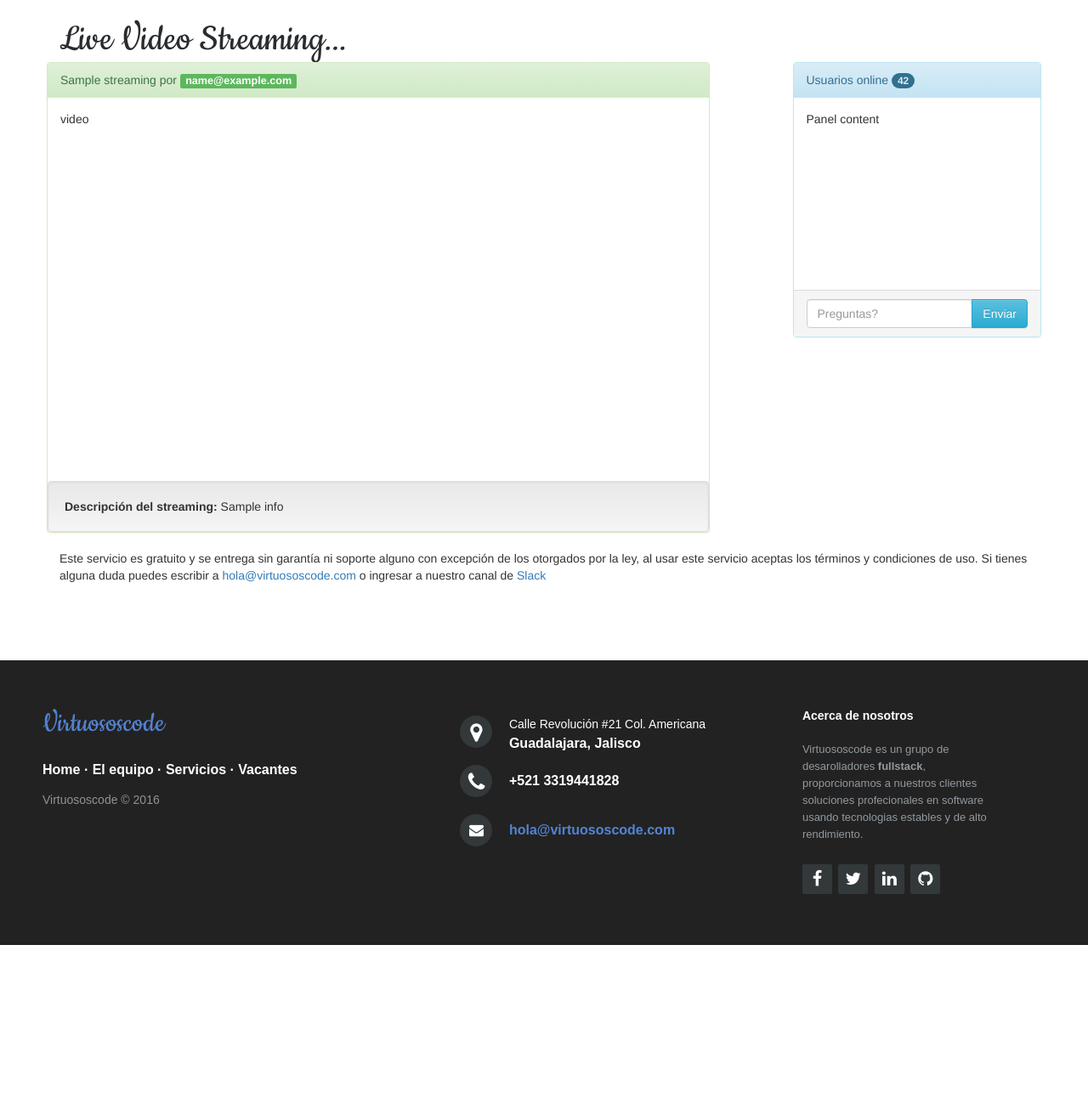
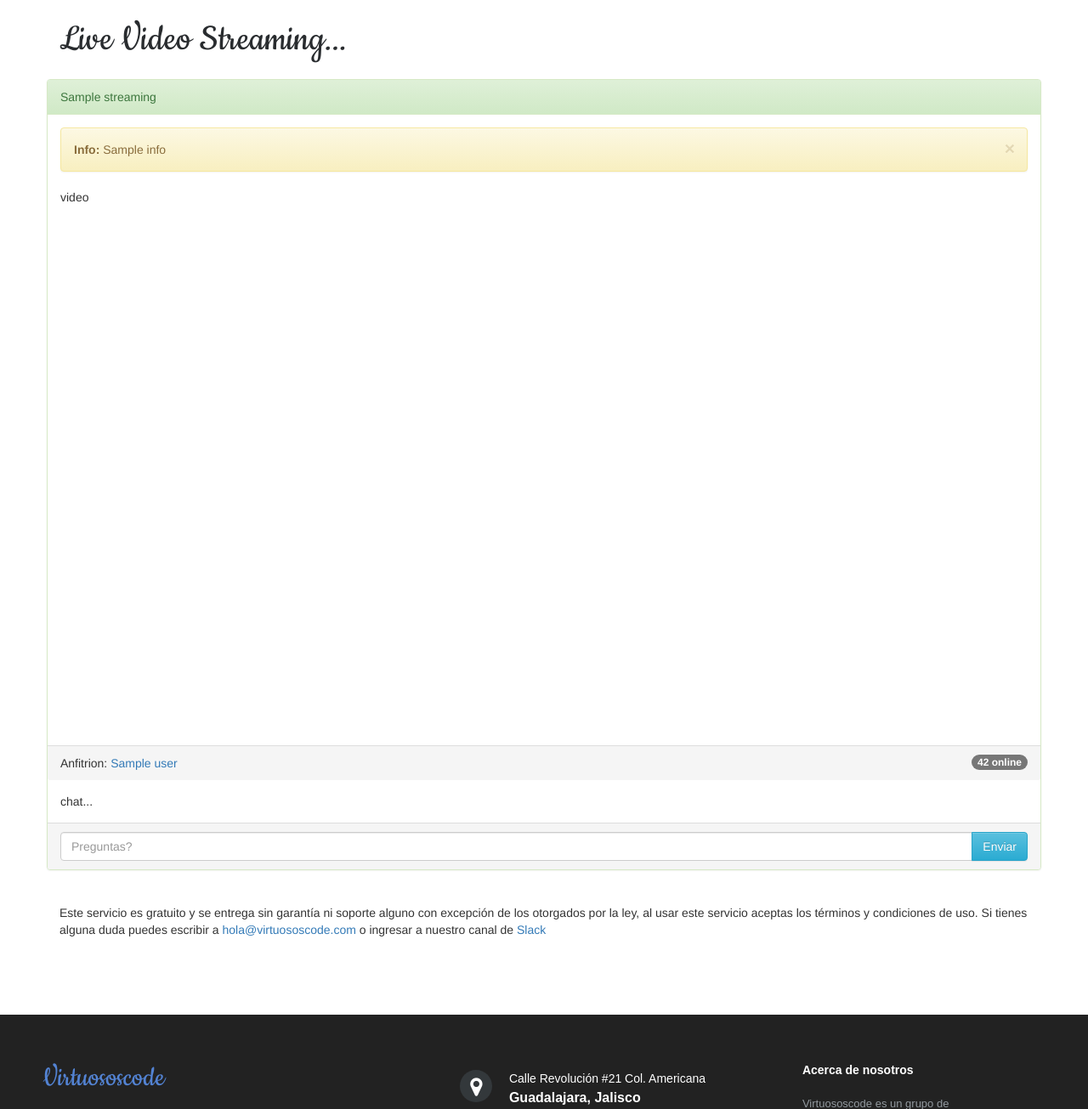
Before and after one commit to Brunux/django-streaming, a Django app: template templates/streaming.html in a window 1280 px wide. Shown: the part 52-1357 px from the top of the page at 85% size. Before the commit the page ends 1164 px from the top, so only its background shows below. Run offline with Django 3.2, Linux system fonts and the light colour scheme; the template is opened without the code that fills it: most values are stand-ins (such as "Sample title", 1, 10 or a date in 2020); some libraries are stand-ins or nearby versions.

Commit message:
Add streaming details

```diff
--- a/streamingapp/forms.py
+++ b/streamingapp/forms.py
@@ -6,5 +6,5 @@ from .models import Streaming
 class StreamingForm(forms.ModelForm):
     class Meta:
         model = Streaming
-        fields = ['title', 'date', 'time', 'info']
+        fields = ['title', 'init_date', 'init_time', 'info']
         # Check Streaming model for all the fields needed to save the form
--- a/templates/streaming.html
+++ b/templates/streaming.html
@@ -1,23 +1,24 @@
 {% extends "base.html" %}
 
 {% block content %}
-<h1 class="logo-header">Live Video Streaming...</h1>
+<h1 class="logo-header">Live Video Streaming...</h1><br>
 <div class="row">
-  <div class="panel panel-success col-md-8 paggind-off">
-    <div class="panel-heading">{{ streaming.title }} por <span class="label label-success"><big> {{streaming.user_email}} </big></span></div>
+  <div class="panel panel-success paggind-off">
+    <div class="panel-heading">{{ streaming.title }} </div>
     <div class="panel-body">
+      <div class="alert alert-warning alert-dismissible fade in" role="alert">
+        <button type="button" class="close" data-dismiss="alert" aria-label="Close">
+          <span aria-hidden="true">×</span>
+        </button>
+        <strong>Info: </strong>{{ streaming.info }}
+      </div>
       <div class="embed-responsive embed-responsive-16by9">
         video
       </div>
     </div>
-    <p class="well margin-off"><strong>Descripción del streaming: </strong>{{ streaming.info }}</p>
-  </div>
-  <div class="panel panel-info col-md-3 paggind-off pull-right">
-    <div class="panel-heading">Usuarios online <span class="badge">42</span></div>
+  <div class="panel-footer">Anfitrion: <a href="">{{streaming.user}}</a><span class="badge pull-right">42 online</span></div>
     <div class="panel-body">
-      <div class="embed-responsive embed-responsive-4by3">
-        Panel content
-      </div>
+      <div>chat...</div>
     </div>
     <div class="panel-footer">
       <div class="row">
@@ -25,14 +26,42 @@
           <div class="input-group">
             <input type="text" class="form-control" placeholder="Preguntas?">
             <span class="input-group-btn">
-              <button class="btn btn-info" type="button">Enviar</button>
+              <!-- Button trigger modal -->
+              <button class="btn btn-info" type="button" data-toggle="modal" data-target="#myModal">Enviar</button>
             </span>
           </div><!-- /input-group -->
         </div><!-- /.col-lg-6 -->
       </div>
     </div>
   </div>
-</div>
+</div><br>
 <p>Este servicio es gratuito y se entrega sin garantía ni soporte alguno con excepción de los otorgados por la ley, al usar este servicio aceptas los términos y condiciones de uso.
   Si tienes alguna duda puedes escribir a <a href="mailto:hola@virtuososcode.com">hola@virtuososcode.com</a> o ingresar a nuestro canal de <a href="https://virtuososcode.slack.com/messages/general/">Slack</a></p>
+            <!-- Modal -->
+            <div class="modal fade" id="myModal" tabindex="-1" role="dialog" aria-labelledby="myModalLabel">
+              <div class="modal-dialog" role="document">
+                <div class="modal-content">
+                  <div class="modal-header">
+                    <button type="button" class="close" data-dismiss="modal" aria-label="Close"><span aria-hidden="true">&times;</span></button>
+                    <h4 class="modal-title" id="myModalLabel">Info usuario</h4>
+                  </div>
+                  <div class="modal-body">
+                    <form class="form-inline">
+                      <div class="form-group">
+                        <label for="exampleInputName2">Nombre</label>
+                        <input type="text" class="form-control" id="exampleInputName2" placeholder="Juanito Perez">
+                      </div>
+                      <div class="form-group">
+                        <label for="exampleInputEmail2">Email</label>
+                        <input type="email" class="form-control" id="exampleInputEmail2" placeholder="juan.perez@virtuososcode...">
+                      </div>
+                  </div>
+                  <div class="modal-footer">
+                    <button type="button" class="btn btn-default" data-dismiss="modal">Cerar</button>
+                    <button type="submit" class="btn btn-primary">Chat!</button>
+                    </form>
+                  </div>
+                </div>
+              </div>
+            </div>
 {% endblock %}
```
Also changed, not shown: streamingapp/models.py (+7 -5 lines), streamingapp/views.py (+15 -2 lines), templates/home.html (+15 -3 lines), streamingapp/migrations/0004_auto_20160922_1542.py (added).
